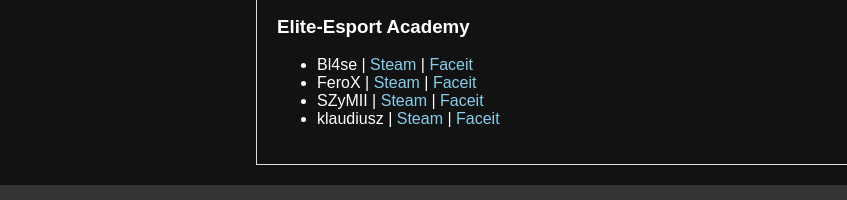
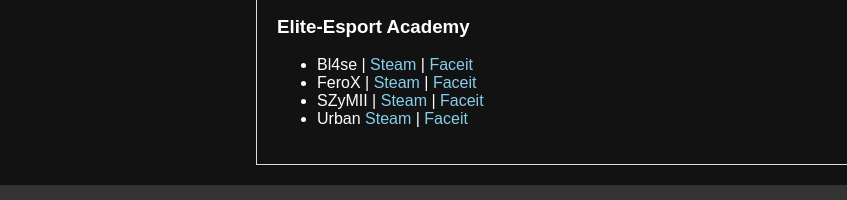
Before and after one commit to Bl4sev9/druzyny, a plain HTML site: page index.html in a window 1280 px wide. Shown: the part 103-303 px from the top of the page, 0-847 px from the left. Drawn offline with Linux system fonts and the light colour scheme.

Commit message:
Update index.html

```diff
--- a/index.html
+++ b/index.html
@@ -166,7 +166,7 @@ a:hover {
                             <li>FeroX | <a href="https://steamcommunity.com/profiles/76561199148389554" target="_blank"> Steam</a> | <a href="https://www.faceit.com/pl/players/XFeroXx" target="_blank"> Faceit</a></li>
                             <li>SZyMII | <a href="https://steamcommunity.com/profiles/76561199676234928" target="_blank"> Steam</a> | <a href="https://www.faceit.com/pl/players/SzyMii768" target="_blank"> Faceit</a></li>
                             <!-- <li> | <a href=""> Steam</a> | <a href=""> Faceit</a></li>-->
-                            <li>klaudiusz | <a href="https://steamcommunity.com/profiles/76561199013052495" target="_blank"> Steam</a> | <a href="https://www.faceit.com/pl/players/klaudiusz333" target="_blank"> Faceit</a></li>
+                            <li>Urban <a href="https://steamcommunity.com/id/UrbiOfficial" target="_blank"> Steam</a> | <a href="https://www.faceit.com/pl/players/UrbiOfficial" target="_blank"> Faceit</a></li>
                             <!--<li>Trener</li>-->
                         </ul>
 
```
